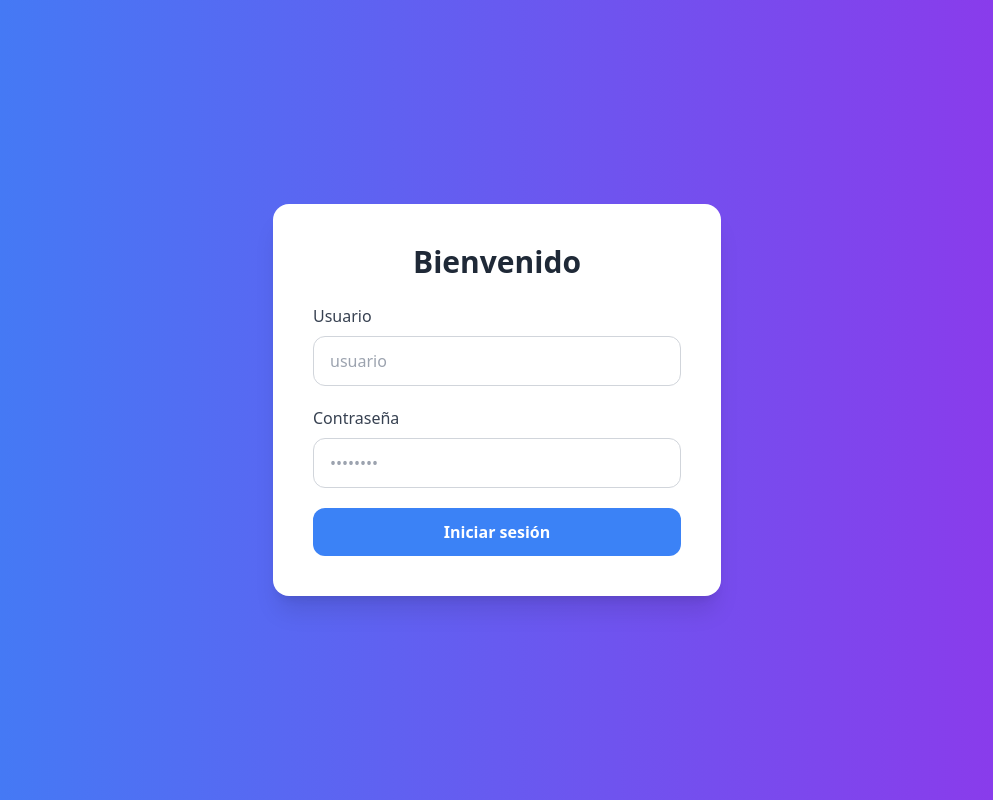
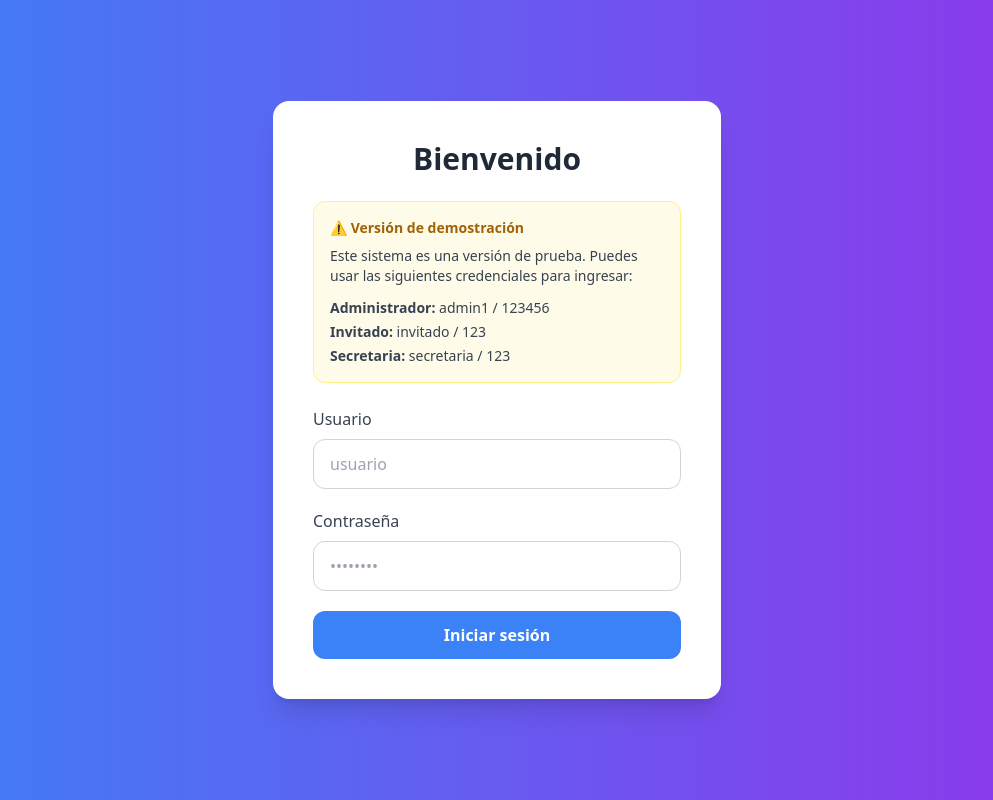
Before and after one commit to dakymales29/Quitus, a Vue app in the folder frontEnd/: page / in a window 1280 px wide. Shown: the whole page, without its empty margins (143-1136 px from the left). Built offline with nearby package versions, Linux system fonts and the light colour scheme; no server answers.

Commit message:
arreglo de login

```diff
--- a/frontEnd/src/components/login.vue
+++ b/frontEnd/src/components/login.vue
@@ -17,6 +17,23 @@
       >
         Bienvenido
       </h1>
+      <div class="mb-6 p-4 rounded-xl bg-yellow-50 border border-yellow-200 text-sm text-gray-700">
+
+  <p class="font-bold text-yellow-700 mb-2">
+    ⚠️ Versión de demostración
+  </p>
+
+  <p class="mb-3">
+    Este sistema es una versión de prueba. Puedes usar las siguientes credenciales para ingresar:
+  </p>
+
+  <ul class="space-y-1">
+    <li><span class="font-semibold">Administrador:</span> admin1 / 123456</li>
+    <li><span class="font-semibold">Invitado:</span> invitado / 123</li>
+    <li><span class="font-semibold">Secretaria:</span> secretaria / 123</li>
+  </ul>
+
+</div>
 
       <!-- Formulario -->
       <form class="space-y-5" @submit.prevent="handleLogin">
```
